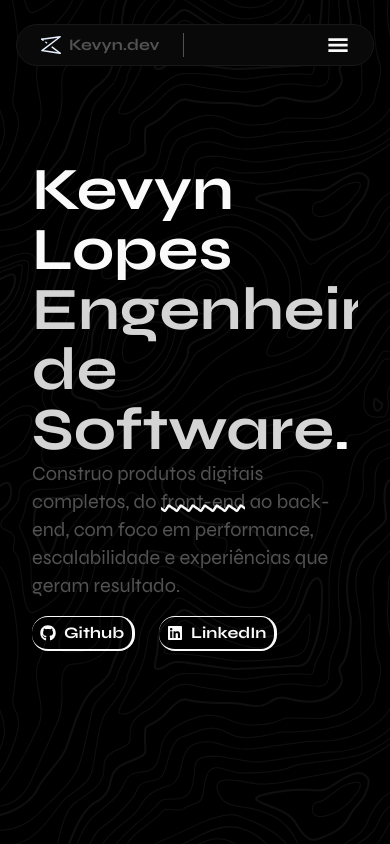
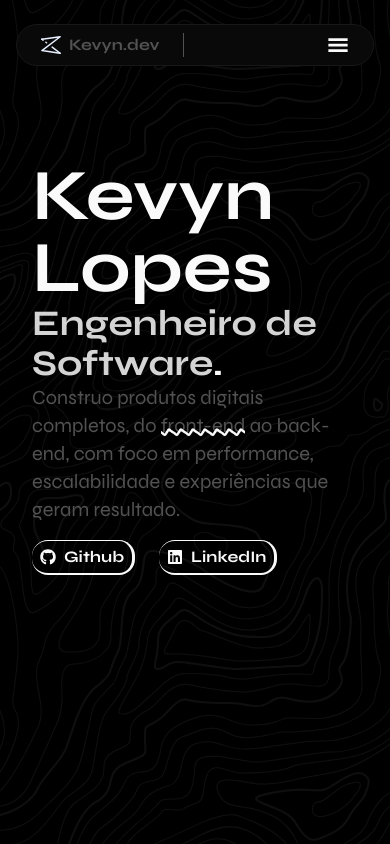
Before and after one commit to kevynlopes/kevyn.dev, a Next.js app: page / in a window 390 px wide. Shown: the top 844 px of the page. Built offline with nearby package versions, Linux system fonts and the light colour scheme.

Commit message:
fix hero

```diff
--- a/src/components/HeroSection.tsx
+++ b/src/components/HeroSection.tsx
@@ -7,10 +7,10 @@ export default function HeroSection() {
   return (
     <div>
       <div className="container mx-auto  h-screen max-sm:px-8">
-        <div className="text-9xl font-bold pt-40 max-xl:text-8xl max-sm:text-6xl text-transparent bg-clip-text lg:bg-[url('/images/scratch.png')] bg-secondary">
+        <div className="text-9xl font-bold pt-40 max-xl:text-8xl max-sm:text-7xl text-transparent bg-clip-text lg:bg-[url('/images/scratch.png')] bg-secondary">
           Kevyn Lopes
         </div>
-        <div className="text-9xl font-bold max-xl:text-8xl max-sm:text-6xl text-transparent bg-clip-text bg-[url('/images/scratch.png')] bg-neutral-300">
+        <div className="text-9xl font-bold max-xl:text-8xl max-sm:text-4xl text-transparent bg-clip-text bg-[url('/images/scratch.png')] bg-neutral-300 max-sm:w-90">
           Engenheiro de Software<span className="text-secondary">.</span>
         </div>
 
```
